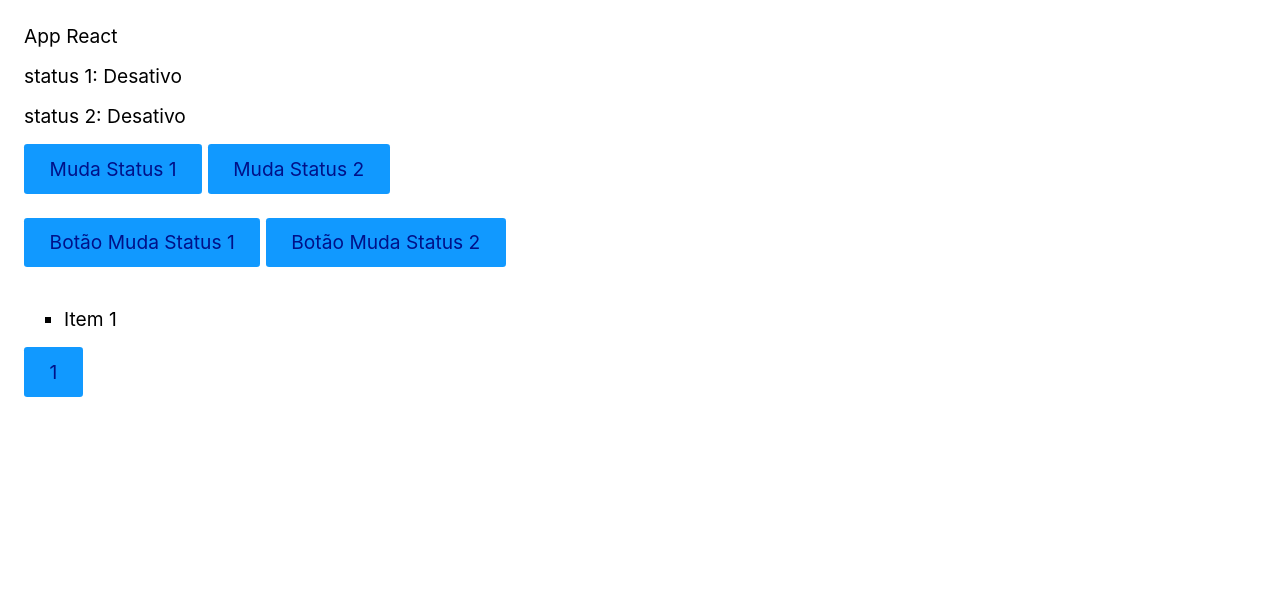
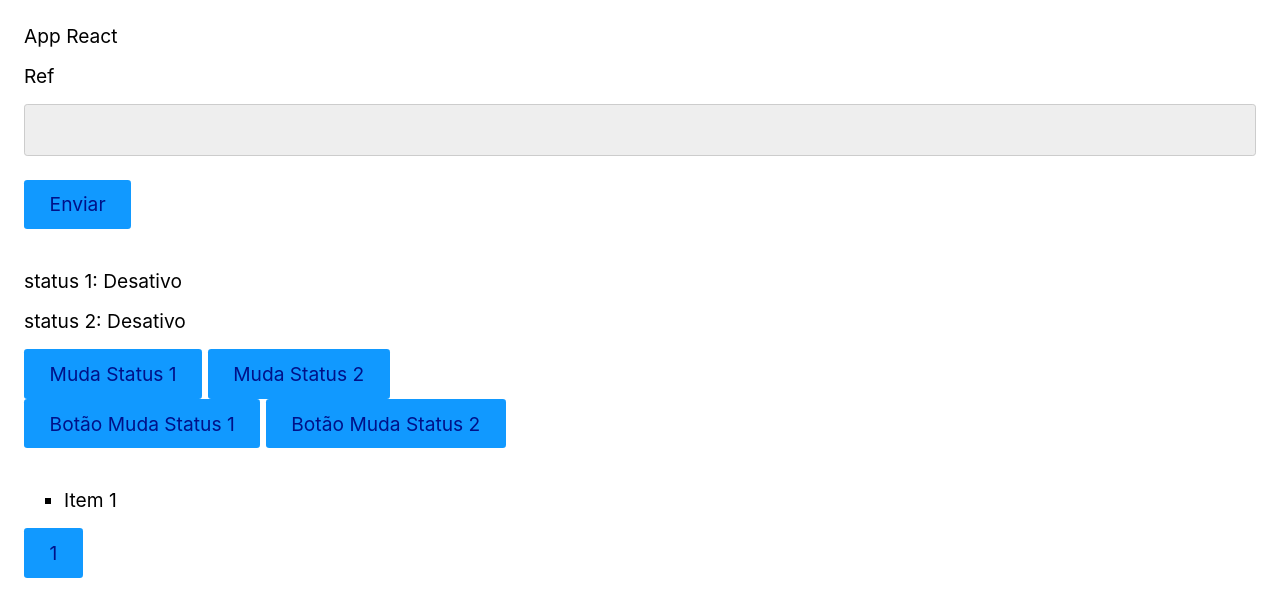
Before and after one commit to LuizGenuino/React-Origamid, a React (Vite) app: page / in a window 1280 px wide. Shown: the top 616 px of the page. Built offline with nearby package versions, Linux system fonts and the light colour scheme.

Commit message:
Add Ref component for managing video reference and user input handling

```diff
--- a/src/App.jsx
+++ b/src/App.jsx
@@ -1,5 +1,6 @@
 import { useEffect, useState } from "react"
 import Button from "./Components/Button"
+import Ref from "./Components/Ref"
 
 
 const App = () => {
@@ -64,14 +65,17 @@ const App = () => {
         <div style={{height: '200vh'}}>
             <p>App React</p>
             <section>
+                <Ref />
+            </section>
+            <br></br>
+            <section>
                 <p>status 1: {booleanHook[0] ? 'Ativo' : 'Desativo'}</p>
                 <p>status 2: {active ? 'Ativo' : 'Desativo'}</p>
 
                 <button onClick={() => booleanHook[1](!booleanHook[0])} >Muda Status 1</button>
                 <span> </span>
                 <button onClick={() => setActive(!active)} >Muda Status 2</button>
-                <br />
-                <br />
+                <br></br>
                 <Button setState={booleanHook[1]} text="Botão Muda Status 1" />
                 <span> </span>
                 <Button setState={setActive} text="Botão Muda Status 2" />
--- /dev/null
+++ b/src/Components/Ref.jsx
@@ -0,0 +1,46 @@
+import React, { useEffect, useRef, useState } from 'react'
+
+function Ref() {
+    const video = useRef()
+
+    const [comentario, setComentario] = useState([])
+    const [input, setInput] = useState('')
+    const inputElement = useRef('')
+
+    // aparece undefined pois essa linha executa antes do carregamento completo do componente
+    console.log(video.current, "aparece undefined pois essa linha executa antes do carregamento completo do component")
+
+    useEffect(() => {
+        // useEffect executa apos o carregamento completo do componente
+        console.log(video.current)
+    }, [])
+
+    const handleClick = () => {
+        // setComentario([...comentario, input])
+        // setInput('')
+        setComentario([...comentario,  inputElement.current.value])
+        inputElement.current.value = ""
+        // com o ref tem acesso a todos os metodos e funções do elemento referenciado. funcionando como o element.target
+        inputElement.current.focus()
+    }
+
+    return (
+        <>
+            <div ref={video}>Ref</div>
+            <div>
+                <ul>
+                    {comentario.map((com, index) => (
+                        <li key={index}>{com}</li>
+                    ))}
+                </ul>
+            </div>
+                {/* <input ref={inputElement} type="text" value={input} onChange={e => setInput(e.target.value)}/> */}
+                <input ref={inputElement} type="text"/>
+
+                <br />
+                <button onClick={handleClick}>Enviar</button>
+        </>
+    )
+}
+
+export default Ref
```
